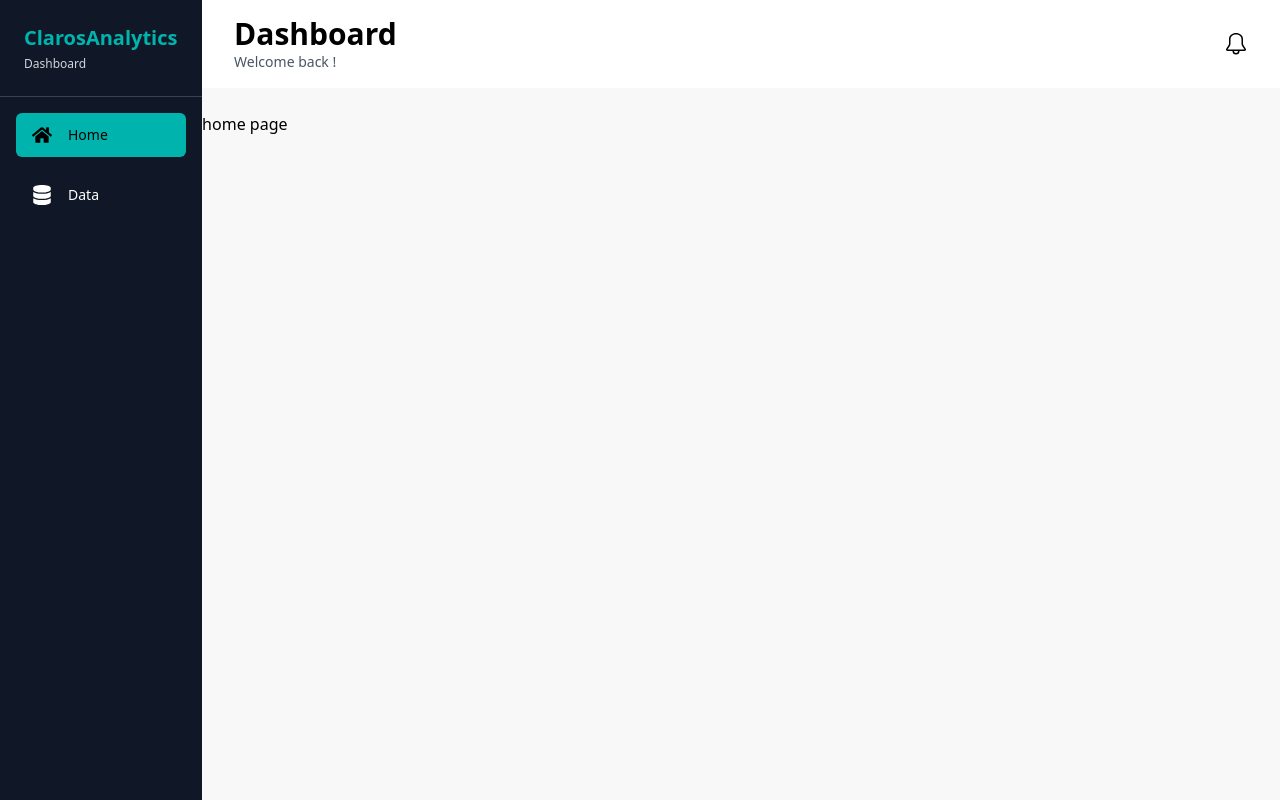
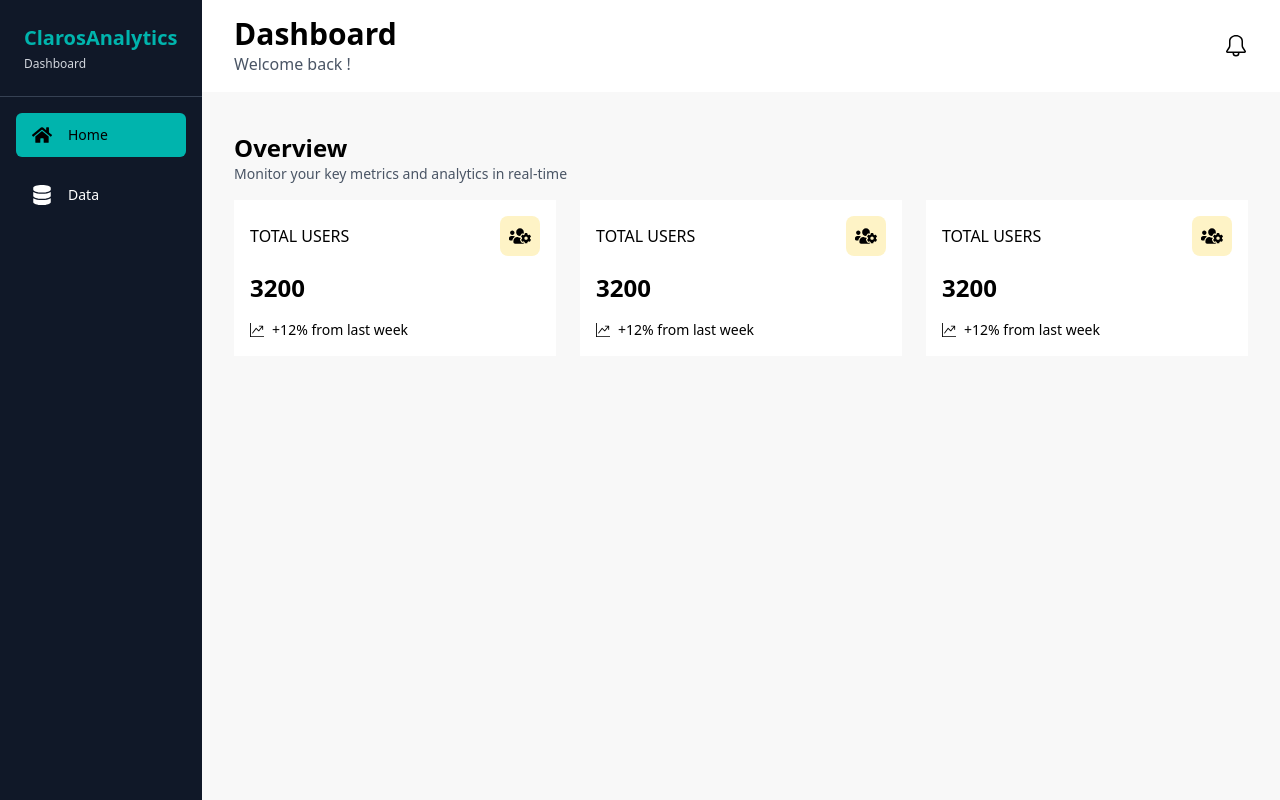
Before and after one commit to rk-codeflow/claros-dashboard, a React (Vite) app: page / in a window 1280 px wide. Built offline with nearby package versions, Linux system fonts and the light colour scheme.

Commit message:
card ui wip

```diff
--- a/src/components/Header.tsx
+++ b/src/components/Header.tsx
@@ -7,17 +7,9 @@ const Header = () => {
   const dispatch = useAppDispatch();
   return (
     <header className="flex items-center justify-between bg-white px-8 py-4 sticky top-0 z-40 backdrop-blur-sm">
-      {/* <div className="flex">🔔 🤦‍♀️</div>
-      <button
-        className="block sm:hidden p-4 text-white bg-[#121417]"
-        onClick={() => dispatch(toggleSidebar())}
-        aria-label="Open menu"
-      >
-        <FaBars className="w-6 h-6" />
-      </button> */}
       <div>
         <h2 className="text-md sm:text-xl md:text-3xl font-bold ">Dashboard</h2>
-        <p className="text-sm text-gray-600">Welcome back !</p>
+        <p className="text-md text-gray-600">Welcome back !</p>
       </div>
 
       <div className="flex gap-x-6">
--- a/src/components/Home.tsx
+++ b/src/components/Home.tsx
@@ -1,7 +1,20 @@
+import StatCard from "./StatCard";
+
 const Home = () => {
   return (
-    <div>
-      <h2>home page</h2>
+    <div className="flex flex-col space-y-4 px-8 py-4">
+      <div>
+        <h3 className="text-md sm:text-lg md:text-2xl font-bold">Overview</h3>
+        <p className="text-sm text-gray-600">
+          Monitor your key metrics and analytics in real-time
+        </p>
+      </div>
+
+      <div className="grid grid-cols-1 md:grid-cols-2 lg:grid-cols-3 gap-6">
+        <StatCard />
+        <StatCard />
+        <StatCard />
+      </div>
     </div>
   );
 };
--- /dev/null
+++ b/src/components/StatCard.tsx
@@ -0,0 +1,29 @@
+import { FaUsersCog } from "react-icons/fa";
+import { BsGraphUpArrow } from "react-icons/bs";
+import { useState } from "react";
+
+const StatCard = () => {
+  const [stats, setstats] = useState({
+    totalUsers: 3200,
+    activeUsers: 2000,
+    inactiveUsers: 500,
+  });
+
+  return (
+    <div className="flex flex-col space-y-4 bg-white p-4">
+      <div className="flex items-center justify-between">
+        <p className="uppercase">total users</p>
+        <div className="h-10 w-10 rounded-lg bg-amber-100 flex items-center justify-center">
+          <FaUsersCog fontSize={22} />
+        </div>
+      </div>
+      <h4 className="font-extrabold text-2xl">{stats.totalUsers}</h4>
+      <p className="text-sm flex gap-x-2 items-center">
+        {" "}
+        <BsGraphUpArrow /> +12% from last week
+      </p>
+    </div>
+  );
+};
+
+export default StatCard;
```
